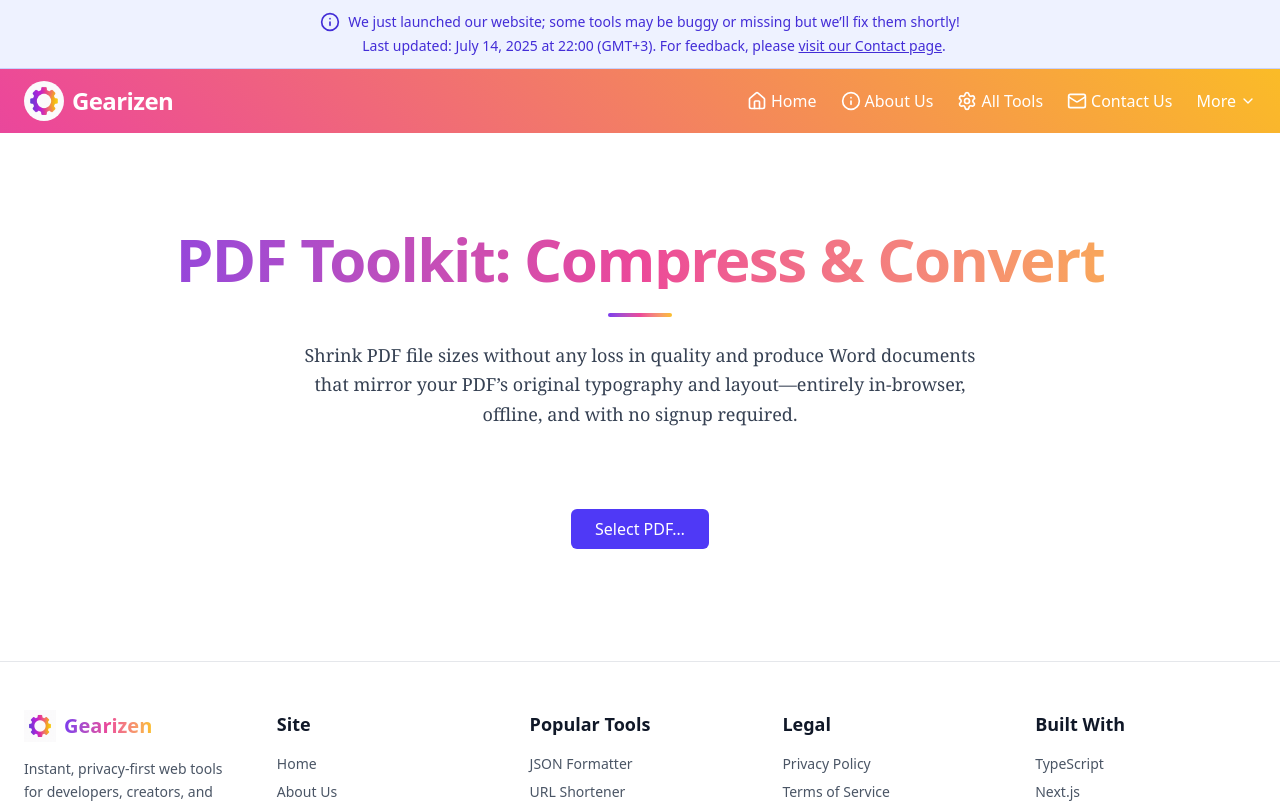
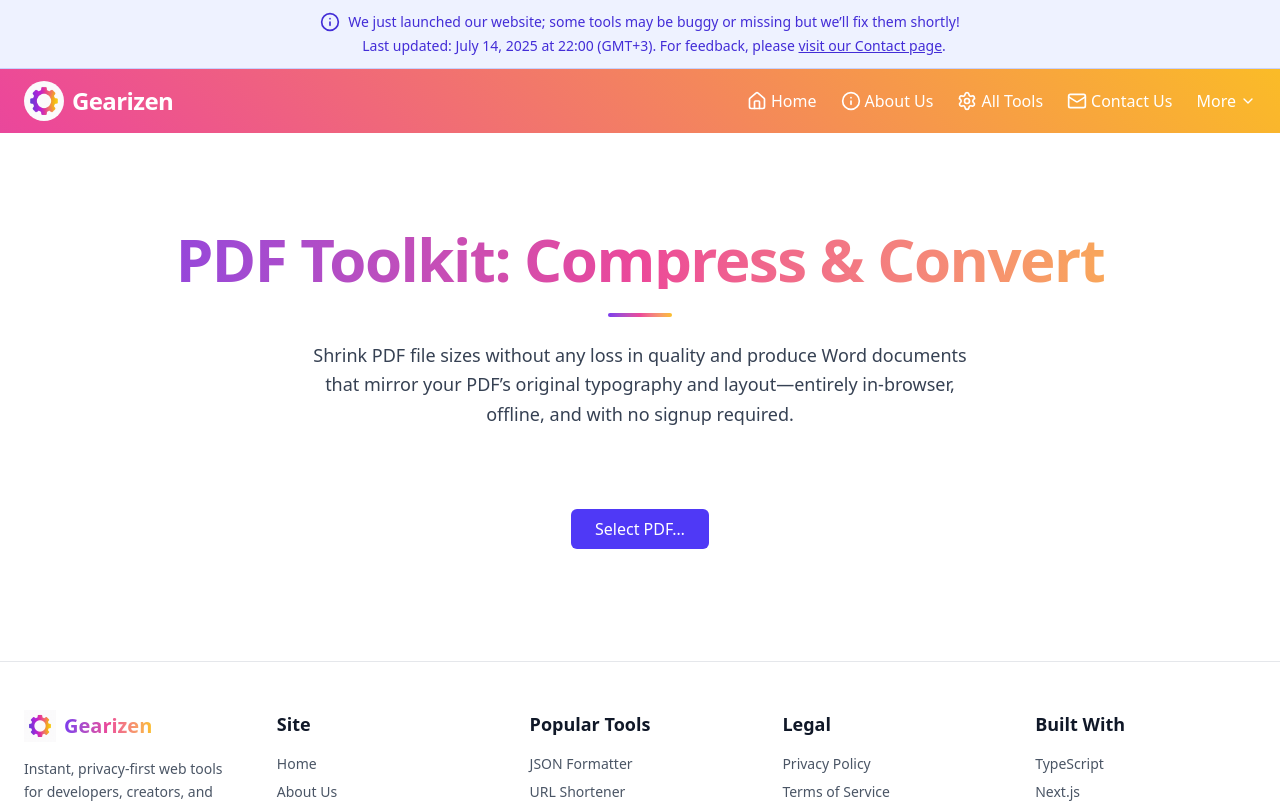
Before and after one commit to tahir-ozcan/gearizen, a Next.js app: page /tools/pdf-toolkit in a window 1280 px wide. Shown: the top 803 px of the page. Built offline with nearby package versions, Linux system fonts and the light colour scheme.

Commit message:
Update project to latest local state

```diff
--- a/app/tools/pdf-toolkit/pdf-toolkit-client.tsx
+++ b/app/tools/pdf-toolkit/pdf-toolkit-client.tsx
@@ -138,7 +138,7 @@ export default function PdfToolkitClient() {
           PDF Toolkit: Compress &amp; Convert
         </h1>
         <div className="mx-auto mt-2 h-1 w-16 rounded-full bg-gradient-to-r from-[#7c3aed] via-[#ec4899] to-[#fbbf24]" />
-        <div className="mx-auto max-w-2xl space-y-4 text-base sm:text-lg leading-relaxed text-gray-700 font-serif">
+        <div className="mx-auto max-w-2xl space-y-4 text-base sm:text-lg leading-relaxed text-gray-700">
           <p>
             Shrink PDF file sizes without any loss in quality and produce Word documents that mirror your PDF’s original
             typography and layout—entirely in-browser, offline, and with no signup required.
```
